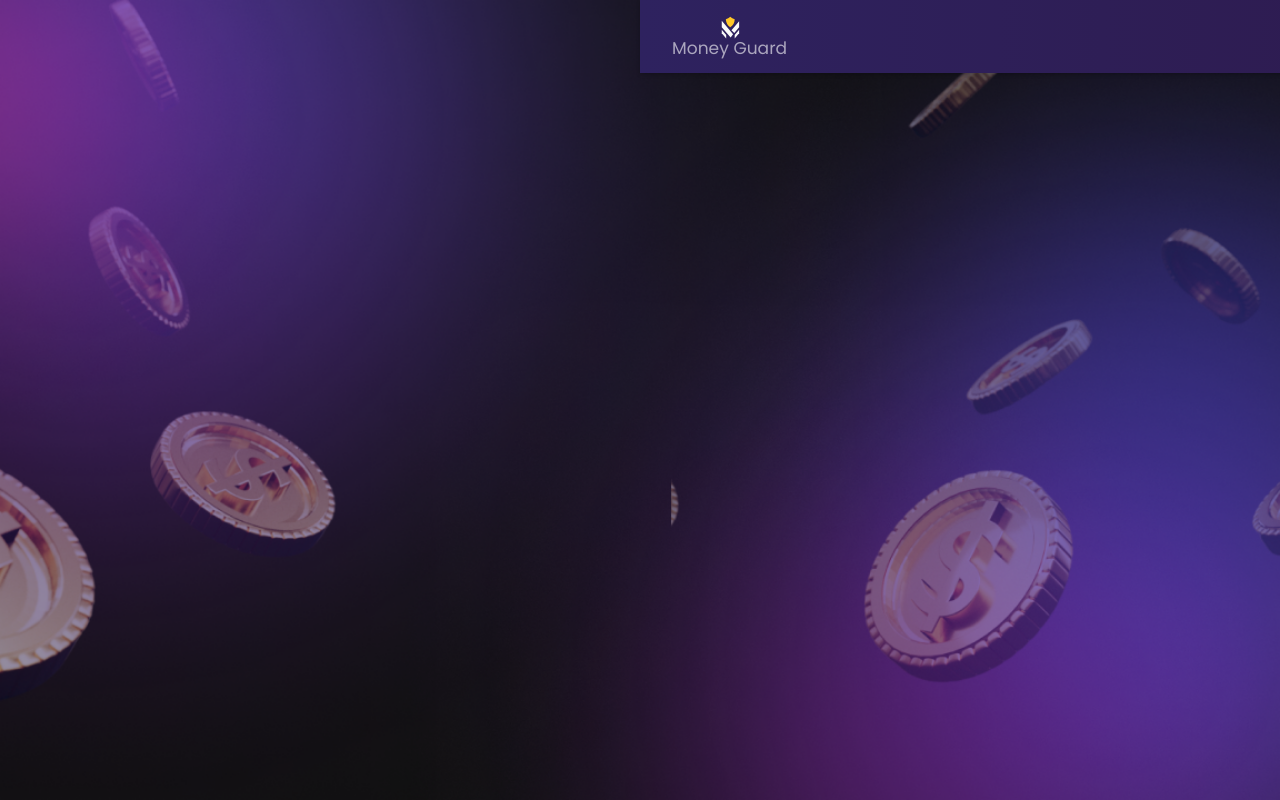
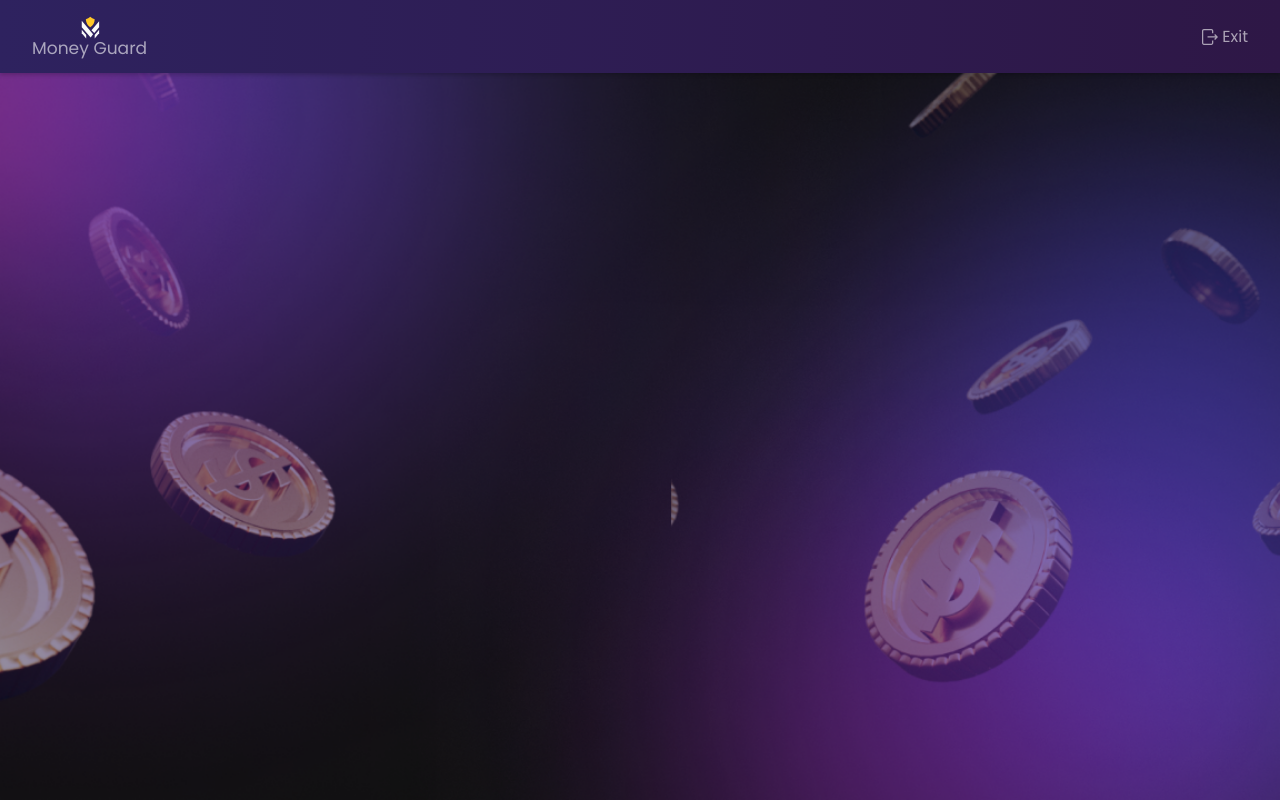
Before and after one commit to IshNekittt/code-guard-frontend, a React (Vite) app: page /home in a window 1280 px wide. Built offline with nearby package versions, Linux system fonts and the light colour scheme.

Commit message:
Fix route logout

```diff
--- a/src/components/HeaderWithLogoutModal/HeaderWithLogoutModal.css
+++ b/src/components/HeaderWithLogoutModal/HeaderWithLogoutModal.css
@@ -6,12 +6,15 @@
   box-shadow: 0 2px 4px rgba(0, 0, 0, 0.2);
   position: fixed;
   top: 0;
+  left: 0;
+  right: 0;
   z-index: 20;
   min-width: 320px;
   align-items: center;
   justify-content: space-between;
   width: 100%;
-  max-width: 100vw;
+  /* max-width: 100vw; */
+  max-width: none;
 }
 
 .header-left {
--- a/src/components/HeaderWithLogoutModal/HeaderWithLogoutModal.jsx
+++ b/src/components/HeaderWithLogoutModal/HeaderWithLogoutModal.jsx
@@ -3,6 +3,7 @@ import { useDispatch, useSelector } from 'react-redux';
 import { logOut } from '../../redux/auth/operations';
 import { selectUser } from '../../redux/auth/selectors';
 import { useNavigate } from 'react-router-dom';
+import { toast } from 'react-hot-toast';
 import './HeaderWithLogoutModal.css';
 
 const HeaderWithLogoutModal = () => {
@@ -11,7 +12,7 @@ const HeaderWithLogoutModal = () => {
   const navigate = useNavigate();
 
   // const email = useSelector((state) => state.user.email);
-  //const email = 'testuser@example.com';
+  // const user = 'testuser@example.com';
   const username = user?.email?.split('@')[0];
 
   const [showModal, setShowModal] = useState(false);
@@ -25,9 +26,8 @@ const HeaderWithLogoutModal = () => {
     navigate('/login');
   } catch (err) {
     console.error('Logout failed:', err);
-    setError('Logout failed: ' + (err || 'Unknown error'));
     localStorage.clear();
-    dispatch(logOut());
+    toast.error('Error exiting: ' + (err?.message || 'Try later'));
   } finally {
     setShowModal(false);
   }
--- a/src/pages/HomePage/HomePage.jsx
+++ b/src/pages/HomePage/HomePage.jsx
@@ -1,12 +1,12 @@
 import { useEffect } from "react";
 import { useDispatch } from "react-redux";
 import HeaderWithLogoutModal from "../../components/HeaderWithLogoutModal/HeaderWithLogoutModal";
-
+import styles from './HomePage.module.css';
 
 export default function HomePage() {
     return (
-        <div>
-            <title>Home</title>
+        <div className={styles.logout}>
+            {/* <title>Home</title> */}
             <HeaderWithLogoutModal />
         </div>
     );
--- a/src/pages/HomePage/HomePage.module.css
+++ b/src/pages/HomePage/HomePage.module.css
@@ -0,0 +1,3 @@
+.logout {
+  width: 100%;
+}
--- a/src/redux/auth/operations.js
+++ b/src/redux/auth/operations.js
@@ -23,8 +23,8 @@ export const logIn = createAsyncThunk("auth/login", async (user, thunkAPI) => {
 
 export const logOut = createAsyncThunk("auth/logout", async (_, thunkAPI) => {
   try {
-    await axios.post("/users/logout");
-    clearAuthHeader();
+    await axios.post("/auth/logout");
+    removeToken();
   } catch (error) {
     return thunkAPI.rejectWithValue(error.message);
   }
```
